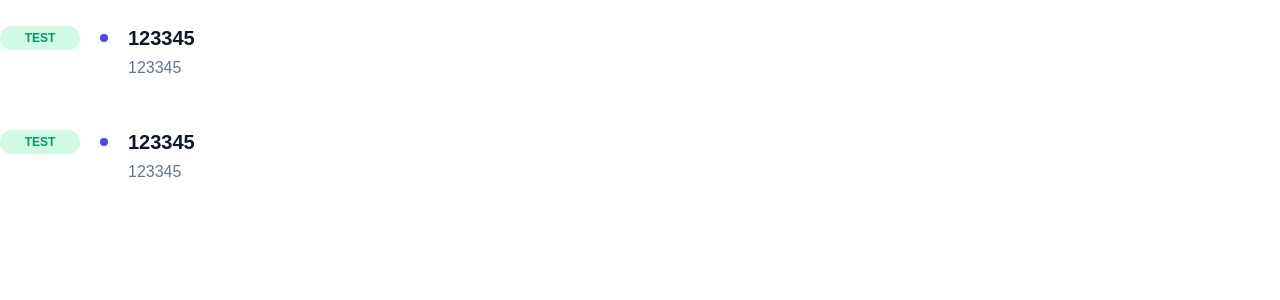
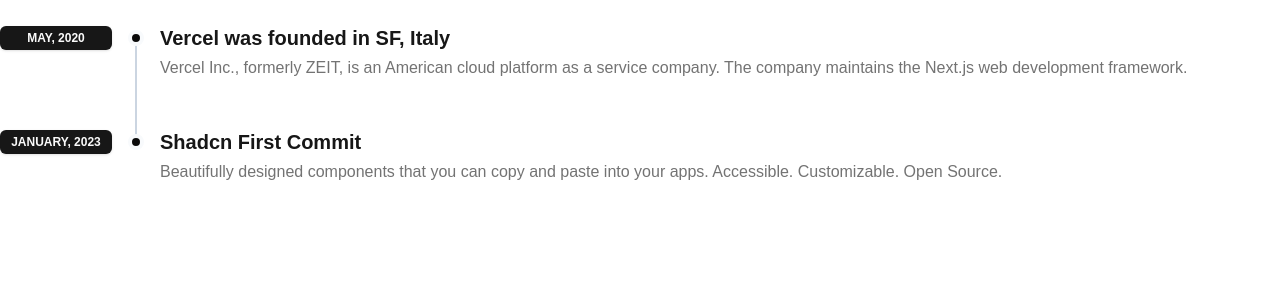
Before and after one commit to Tourniercy/shadcn-timeline, a Next.js app: page / in a window 1280 px wide. Shown: the top 300 px of the page. Built offline with nearby package versions, Linux system fonts and the light colour scheme.

Commit message:
chore: update colors to feat shadcn

```diff
--- a/src/components/timeline-layout.tsx
+++ b/src/components/timeline-layout.tsx
@@ -5,29 +5,41 @@
   TimelineDescription,
   TimelineTime,
   TimelineHeader,
-} from "@/components/timeline-new-tailwind";
+} from "@/components/timeline";
+
+import { TimelineItemType } from "@/types";
+
+const timelineData: TimelineItemType[] = [
+  {
+    id: 1,
+    title: "Vercel was founded in SF, Italy",
+    description:
+      "Vercel Inc., formerly ZEIT, is an American cloud platform as a service company. The company maintains the Next.js web development framework.",
+    time: "May, 2020",
+  },
+  {
+    id: 2,
+    title: "Shadcn First Commit",
+    description:
+      "Beautifully designed components that you can copy and paste into your apps. Accessible. Customizable. Open Source.",
+    time: "January, 2023",
+  },
+];
 
 export const TimelineLayout = () => {
   return (
     <>
       <div>
         <Timeline>
-          <TimelineItem>
-            <TimelineHeader>
-              <TimelineTime>Test</TimelineTime>
-              <TimelineTitle>123345</TimelineTitle>
-            </TimelineHeader>
-            <TimelineDescription>123345</TimelineDescription>
-          </TimelineItem>
-        </Timeline>
-        <Timeline>
-          <TimelineItem>
-            <TimelineHeader>
-              <TimelineTime>Test</TimelineTime>
-              <TimelineTitle>123345</TimelineTitle>
-            </TimelineHeader>
-            <TimelineDescription>123345</TimelineDescription>
-          </TimelineItem>
+          {timelineData.map((item) => (
+            <TimelineItem key={item.id}>
+              <TimelineHeader>
+                <TimelineTime>{item.time}</TimelineTime>
+                <TimelineTitle>{item.title}</TimelineTitle>
+              </TimelineHeader>
+              <TimelineDescription>{item.description}</TimelineDescription>
+            </TimelineItem>
+          ))}
         </Timeline>
       </div>
     </>
--- a/src/components/timeline-new-tailwind.tsx
+++ b/src/components/timeline.tsx
@@ -1,5 +1,6 @@
 import * as React from "react";
 import { cn } from "@/lib/utils";
+import { Badge } from "@/components/ui/badge";
 
 const Timeline = React.forwardRef<
   HTMLDivElement,
@@ -15,7 +16,7 @@
 >(({ className, ...props }, ref) => (
   <div
     ref={ref}
-    className={cn("relative pl-8 sm:pl-32 py-6 group", className)}
+    className={cn("relative pl-8 sm:pl-40 py-6 group", className)}
     {...props}
   />
 ));
@@ -28,7 +29,7 @@
   <div
     ref={ref}
     className={cn(
-      "flex flex-col sm:flex-row items-start mb-1 group-last:before:hidden before:absolute before:left-2 sm:before:left-0 before:h-full before:px-px before:bg-slate-300 sm:before:ml-[6.5rem] before:self-start before:-translate-x-1/2 before:translate-y-3 after:absolute after:left-2 sm:after:left-0 after:w-2 after:h-2 after:bg-indigo-600 after:border-4 after:box-content after:border-slate-50 after:rounded-full sm:after:ml-[6.5rem] after:-translate-x-1/2 after:translate-y-1.5",
+      "flex flex-col sm:flex-row items-start mb-1 group-last:before:hidden before:absolute before:left-2 sm:before:left-0 before:h-full before:px-px before:bg-slate-300 sm:before:ml-[8.5rem] before:self-start before:-translate-x-1/2 before:translate-y-3 after:absolute after:left-2 sm:after:left-0 after:w-2 after:h-2 after:bg-foreground after:border-4 after:box-content after:border-slate-50 after:rounded-full sm:after:ml-[8.5rem] after:-translate-x-1/2 after:translate-y-1.5",
       className,
     )}
     {...props}
@@ -36,30 +37,13 @@
 ));
 TimelineHeader.displayName = "TimelineHeader";
 
-const TimelineTime = React.forwardRef<
-  HTMLSpanElement,
-  React.HTMLAttributes<HTMLSpanElement>
->(({ className, children, ...props }, ref) => (
-  <span
-    ref={ref}
-    className={cn(
-      "sm:absolute left-0 translate-y-0.5 inline-flex items-center justify-center text-xs font-semibold uppercase w-20 h-6 mb-3 sm:mb-0 text-emerald-600 bg-emerald-100 rounded-full",
-      className,
-    )}
-    {...props}
-  >
-    {children}
-  </span>
-));
-TimelineTime.displayName = "TimelineTime";
-
 const TimelineTitle = React.forwardRef<
   HTMLDivElement,
   React.HTMLAttributes<HTMLDivElement>
 >(({ className, children, ...props }, ref) => (
   <div
     ref={ref}
-    className={cn("text-xl font-bold text-slate-900", className)}
+    className={cn("text-xl font-bold text-primary", className)}
     {...props}
   >
     {children}
@@ -67,11 +51,34 @@
 ));
 TimelineTitle.displayName = "TimelineTitle";
 
+const TimelineTime = React.forwardRef<
+  HTMLDivElement,
+  React.ComponentProps<typeof Badge>
+>(({ className, variant = "default", ...props }) => {
+  return (
+    <Badge
+      className={cn(
+        "sm:absolute left-0 translate-y-0.5 inline-flex items-center justify-center text-xs font-semibold uppercase w-28 h-6 mb-3 sm:mb-0",
+        className,
+      )}
+      variant={variant}
+      {...props}
+    >
+      {props.children}
+    </Badge>
+  );
+});
+TimelineTime.displayName = "TimelineTime";
+
 const TimelineDescription = React.forwardRef<
   HTMLDivElement,
   React.HTMLAttributes<HTMLDivElement>
 >(({ className, ...props }, ref) => (
-  <div ref={ref} className={cn("text-slate-500", className)} {...props} />
+  <div
+    ref={ref}
+    className={cn("text-muted-foreground", className)}
+    {...props}
+  />
 ));
 TimelineDescription.displayName = "TimelineDescription";
 
```
